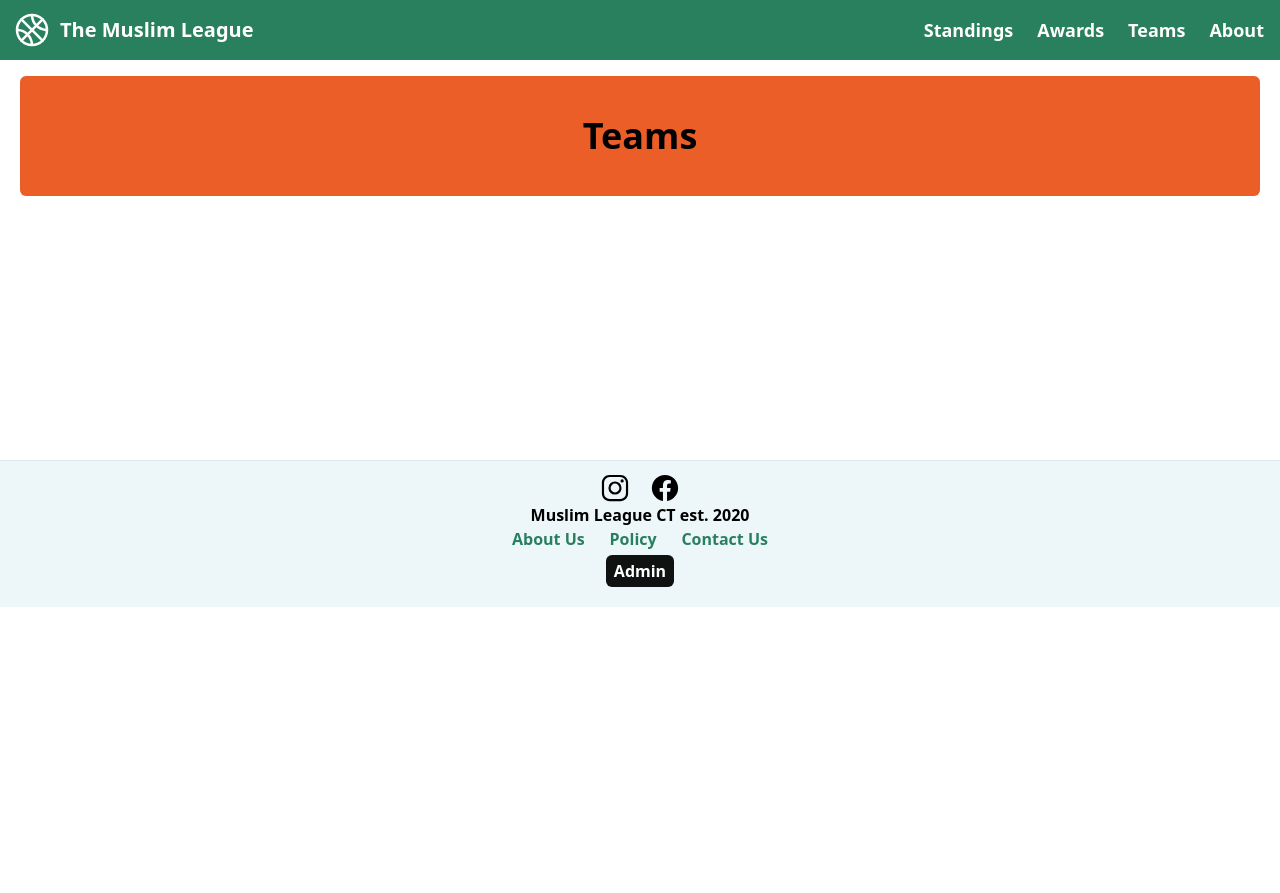
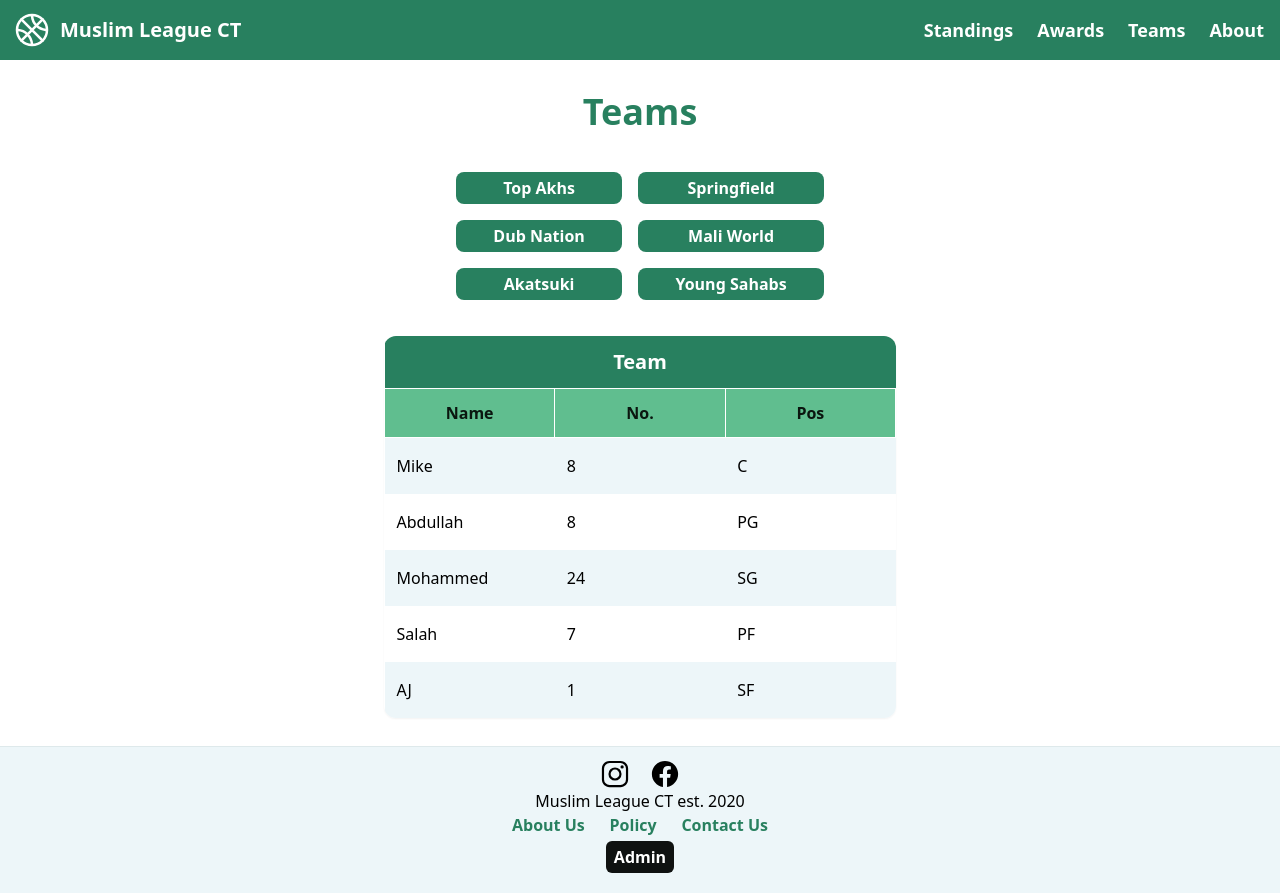
Before and after one commit to marwane8/muslim-league-app, a Next.js app in the folder ml-ui/: page /teams in a window 1280 px wide. Before the commit the page ends 800 px from the top, so only its background shows below. Built offline with nearby package versions, Linux system fonts and the light colour scheme.

Commit message:
frontend - added all accessory pages to make functioning public ODsite

```diff
--- a/ml-ui/components/Footer.tsx
+++ b/ml-ui/components/Footer.tsx
@@ -32,22 +32,33 @@ function LogoutButton() {
 export default function Footer() {
   const { user } = useAuth();
 
+
+
+
+  const goToInsta = () => {document.location.href="https://www.instagram.com/muslimleaguect/"}
+  const goToFacebook = () => {document.location.href="https://www.facebook.com/MuslimLeagueCT"}
+
   return (
     <footer className="border-t border-gray-100 max-auto bg-gray">
         <Container>
           <div className="flex justify-between pt-3 m-auto w-20 g-red">
-            <Iglogo className="w-[30px]"/>
-            <Fblogo className="w-[30px]"/>
+            <button onClick={goToInsta}>
+              <Iglogo className="w-[30px]"/>
+            </button>
+            <button onClick={goToFacebook}>
+              <Fblogo className="w-[30px]"/>
+            </button>
           </div>
-          <h3 className="text-center font-bold">Muslim League CT est. 2020</h3>
+
+            <h3 className="text-center">Muslim League CT est. 2020</h3>
            <div className="flex pb-1 m-auto w-64 justify-between">
             <NextLink href='/about'>
-                <a className="font-bold text-primary"> About Us </a>
+                <a className="font-bold text-primary"> About Us</a>
             </NextLink>
-             <NextLink href='/example'>
+             <NextLink href='/policy'>
                 <a className="font-bold text-primary"> Policy </a>
             </NextLink>
-              <NextLink href='/'>
+              <NextLink href='/contact'>
                 <a className="font-bold text-primary"> Contact Us </a>
             </NextLink>
 
--- a/ml-ui/components/Navbar.tsx
+++ b/ml-ui/components/Navbar.tsx
@@ -3,9 +3,9 @@ import React from "react"
 
 import { useState } from 'react'
 
-import Menu from '../public/menu.svg'
-import Close from '../public/close.svg'
-import Basketball from '../public/basketball.svg'
+import Menu from '/public/menu.svg'
+import Close from '/public/close.svg'
+import Basketball from '/public/basketball.svg'
 
 export default function Navbar() {
 
@@ -19,18 +19,18 @@ export default function Navbar() {
             setSubMenu('opacity-0 top-[-200px]');
         } else {
             setOpen(true);
-            setSubMenu('bg-primary rounded-b-lg top-[32px]')
+            setSubMenu('bg-primary rounded-b-lg top-[32px] shadow-2xl')
         }
     }
 
     const pages = [
         {
             name: 'Standings',
-            link: '/'
+            link: '/standings'
         },
         {
             name: 'Awards',
-            link: '/about'
+            link: '/awards'
         },
         {
             name: 'Teams',
@@ -39,7 +39,7 @@ export default function Navbar() {
 
         {
             name: 'About',
-            link: '/example'
+            link: '/about'
         },
     ]
 
@@ -53,7 +53,7 @@ export default function Navbar() {
                          <Basketball className="w-10 mx-2 cursor-pointer hover:text-primary-500 duration-500" />
                         </div>
                     </Link>
-                    The Muslim League
+                    Muslim League CT
                </span>
 
                <div className="pr-2" onClick={() => toggleMenu()}>
@@ -62,7 +62,7 @@ export default function Navbar() {
 
             </div>
 
-            <ul className={`md:flex my-4 pb-3 md:my-0 md:items-center tansition-all absolute ease-in duration-500 md:bg-primary md:opacity-100 md:static  ${subMenu}`}>
+            <ul className={`z-[1] md:flex my-4 pb-3 md:shadow-none md:my-0 md:items-center tansition-all absolute ease-in duration-500 md:bg-primary md:opacity-100 md:static  ${subMenu}`}>
 
                 { pages.map((page,index) => (
                 <li key={index} onClick={() => toggleMenu()} className="mx-3 border-b pt-3 pb-1 pr-9 md:pb-0 md:pr-0 md:border-none md:my-0 text-lg font-bold text-white hover:text-primary-500 duration-500">
--- a/ml-ui/components/layout.tsx
+++ b/ml-ui/components/layout.tsx
@@ -7,11 +7,11 @@ type Props = {
 
 const Layout = ({ children }: Props) => {
     return (
-        <>
+        <div className="flex flex-col min-h-screen">
         <Navbar />
-        <main>{children}</main>
+        <main className="grow">{children}</main>
         <Footer />
-        </>
+        </div>
     )
 }
 
--- a/ml-ui/pages/about.tsx
+++ b/ml-ui/pages/about.tsx
@@ -5,11 +5,19 @@ import Container from '../components/container'
 const About = () => {
   return (
     <div>
-      <Header title='About Us | Muslim League'/>
+      <Header title='About Us | Muslim League CT'/>
       <Container>
-      <div className='h-96'>
-        <h1 className='py-10 mt-4 text-4xl font-bold text-center rounded-md grow bg-secondary'> About US </h1>
-      </div>
+        <h2 className='text-2xl text-primary m-5 font-bold text-center md:text-4xl'> Muslim League CT </h2>
+        <div className='p-5 m-5 rounded-xl bg-gray'>
+          <p className='text-xl'>
+          Muslim League CT is an inturmural basketball league for Muslims in Connecticut.
+          Founded in 2020, our league is devoted to giving the community a chance to gather as brothers and play basketball as a means to stay united.
+          </p>
+          <p className='text-xl pt-2'>
+           <span className='font-bold'> Our Mission </span> is to unit the Ummah through sports!
+          </p>
+
+       </div>
       </Container>
    </div>
   )
--- a/ml-ui/pages/admin.tsx
+++ b/ml-ui/pages/admin.tsx
@@ -5,9 +5,9 @@ export default function Admin() {
 
     return (
         <div>
-            <Header title='Admin | Muslim League'/>
+            <Header title='Admin | Muslim League CT'/>
             <div className='h-96 bg-t-primary'>
-                <h1 className='text-4xl font-bold text-center grow bg-bg-secondary'>  Admin Page </h1>
+                <h1 className='text-4xl font-bold text-center grow bg-bg-secondary text-primary'>  Admin Page </h1>
             </div>
 
         </div>
--- /dev/null
+++ b/ml-ui/pages/awards.tsx
@@ -0,0 +1,50 @@
+import React from "react"
+import Container from "../components/container"
+
+import Header from '../components/header'
+
+export default function Award() {
+
+
+    const players = [
+        {
+            award: 'MVP',
+            name: 'Kyle Walker'
+        },
+        {
+            award: 'Scoring Leader',
+            name: 'Ralph'
+        },
+        {
+            award: 'Rebound Leader',
+            name: 'Kabar'
+        },
+        {
+            award:'DPOY',
+            name: 'Abdullah'
+        },
+        {
+            award: 'Class Act',
+            name: 'Mohammed'
+        },
+    ]
+
+    return (
+       <Container>
+            <Header title='Awards | Muslim League CT'/>
+            <h2 className='text-2xl m-8 text-primary font-bold text-center md:text-4xl'> Awards </h2>
+            <div className="flex flex-wrap justify-center max-w-xl m-auto gap-10 mb-10">
+                { players.map((player,index) => (
+
+                <div key={index}className=" rounded-xl pb-1 text-center overflow-hidden bg-gray   shadow-lg w-[250px]">
+                    <div className="h-[315px] bg-gray ">
+                        Picture
+                    </div>
+                    <h2 className="font-bold text-primary text-lg">{player.award}</h2>
+                    <p> {player.name}</p>
+                </div>
+                ))}
+            </div>
+       </Container>
+    )
+}
--- /dev/null
+++ b/ml-ui/pages/contact.tsx
@@ -0,0 +1,24 @@
+import Header from '../components/header'
+import Container from '../components/container'
+
+
+
+const Contact = () => {
+  return (
+      <Container>
+        <Header title='Contact Us | Muslim League'/>
+        <h2 className='text-2xl m-8 font-bold text-center md:text-4xl text-primary'> Contact Us </h2>
+        <div className='text-center p-5 m-5 rounded-xl bg-gray'>
+            <h3 className='font-bold text-xl'> Vale Sports Club</h3>
+            <h4> Middletown, CT 06457 </h4>
+            <p className='pt-5'> Please direct all questions and concerns to our email to: </p>
+            <p className='font-bold'> muslimleaguect@gmail.com</p>
+
+       </div>
+
+
+      </Container>
+  )
+}
+
+export default Contact
--- a/ml-ui/pages/index.tsx
+++ b/ml-ui/pages/index.tsx
@@ -4,7 +4,7 @@ import Container from '../components/container'
 import Image from 'next/image'
 import NextLink from 'next/link'
 
-import championpic from '../public/champions.jpg'
+import championpic from '/public/champions.jpg'
 
 const MiniStats = () => {
 
@@ -53,9 +53,9 @@ const MiniStats = () => {
   ]
 
   return(
-    <div className='m-5 shadow-sm bg-primary rounded-xl'>
+    <div className='m-5 shadow-sm overflow-hidden rounded-xl'>
       <table className="w-full text-left table-fixed">
-        <thead className='text-white'>
+        <thead className='bg-primary text-white'>
           <tr >
             <th className= 'w-40 px-6 py-3'>Team</th>
             <th className='px-3 py-3'>W</th>
@@ -118,7 +118,7 @@ const Home: NextPage = () => {
           </div>
           <div className='flex flex-col justify-center py-5 min-h-[160px] items-center m-5 rounded-xl bg-award_img bg-cover bg-center bg-no-repeat'>
             <h1 className='w-3/5 text-center font-bold my-3 text-white text-xl'> SEASON AWARD WINNERS </h1>
-             <NextLink href='/about'>
+             <NextLink href='/awards'>
                 <button className="px-2 w-1/3 text-center py-1 hover:bg-gradient-to-r from-primary to-secondary  rounded-md bg-primary-500 font-bold text-white">
                   <a className="font-bold text-white"> AWARDS </a>
                 </button>
@@ -127,9 +127,9 @@ const Home: NextPage = () => {
 
           <div className='flex flex-col justify-center min-h-[160px] py-5 items-center m-5 rounded-xl bg-scoring_img bg-cover bg-top bg-no-repeat'>
             <h1 className='w-3/5 text-center font-bold my-3 text-white text-xl'> OUR LEAGUE LEADERS </h1>
-             <NextLink href='/about'>
+             <NextLink href='/standings'>
                 <button className="px-2 min-w-fit w-1/3 text-center py-1 hover:bg-gradient-to-r hover:from-secondary  hover:to-primary rounded-md bg-black font-bold  text-white">
-                  <a className="font-bold py-2 text-white"> LEADERBOARDS</a>
+                  <a className="font-bold py-2 text-white"> STANDINGS </a>
                 </button>
              </NextLink>
           </div>
--- a/ml-ui/pages/login.tsx
+++ b/ml-ui/pages/login.tsx
@@ -43,11 +43,11 @@ export default function Login() {
 
   return (
     <>
-    <Header title="Login | Muslim League"/>
-    <div className="flex flex-col items-center justify-center min-h-full px-4 py-12 sm:px-6 lg:px-8">
+    <Header title="Login | Muslim League CT"/>
+    <div className="flex items-center justify-center px-4 py-12 sm:px-6 lg:px-8">
         {error ? <ErrorCard message={error}/> : null}
         <div className="w-full max-w-md p-5 space-y-8 border border-gray-100 rounded-md bg-gray">
-            <h2 className="text-3xl font-bold text-center text-black">
+            <h2 className="text-3xl font-bold text-center text-primary">
                 Admin Sign In
             </h2>
             <form className="mt-8 space-y-6" action="#" method="POST" onSubmit={handleSubmit}>
--- /dev/null
+++ b/ml-ui/pages/policy.tsx
@@ -0,0 +1,35 @@
+import NextLink from 'next/link';
+
+import Header from '../components/header'
+import Container from '../components/container'
+
+const Policy = () => {
+  return (
+    <div>
+      <Header title='Policy | Muslim League CT'/>
+      <Container>
+      <div>
+
+        <h2 className='text-2xl m-8 text-primary font-bold text-center md:text-4xl'> League Policy </h2>
+        <div className='text-center p-5 m-5 rounded-xl bg-gray'>
+
+            <p> The following policy and rules are implemented for team registration and all offical games. </p>
+
+            <div className='py-1 flex justify-between m-auto w-40'>
+              <button className="px-2 py-1 rounded-md bg-black">
+                  <a className="font-bold text-white"> Policy </a>
+              </button>
+              <button className="px-2 py-1 rounded-md bg-black">
+                  <a className="font-bold text-white"> Rules </a>
+              </button>
+            </div>
+       </div>
+
+
+      </div>
+      </Container>
+   </div>
+  )
+}
+
+export default Policy
--- /dev/null
+++ b/ml-ui/pages/standings.tsx
@@ -0,0 +1,93 @@
+import React from "react"
+import Container from "../components/container"
+
+import Header from '../components/header'
+
+
+
+export default function Standings() {
+  const data = [
+    {
+      team: "Top Akhs",
+      win: 8,
+      loss: 0,
+      diff: 90
+    },
+    {
+      team: "Springfield",
+      win: 7,
+      loss: 1,
+      diff: 30
+
+
+    },
+    {
+      team: "The Moors",
+      win: 6,
+      loss: 2,
+      diff: 10
+    },
+    {
+      team: "Young Sahabs",
+      win: 5,
+      loss: 3,
+      diff: -10
+    },
+    {
+      team: "Mali Word",
+      win: 4,
+      loss: 4,
+      diff: -15
+    },
+    {
+      team: "The Akatsuki",
+      win: 3,
+      loss: 5,
+      diff: -24
+    },
+    {
+      team: "Islam Dunk",
+      win: 2,
+      loss: 6,
+      diff: -40
+    },
+    {
+      team: "The Bulls",
+      win: 1,
+      loss: 7,
+      diff: 62
+    },
+
+  ]
+   return(
+    <Container>
+    <Header title='Standings | Muslim League CT'/>
+    <h2 className='text-2xl m-4 text-primary font-bold text-center md:text-4xl'> Standings </h2>
+    <div className='m-auto max-w-[600px] mb-5 shadow-lg overflow-hidden rounded-xl'>
+      <table className="text-left w-full table-fixed">
+        <thead className='bg-primary text-white'>
+          <tr >
+
+            <th className='px-3 py-3 w-12 pl-1 border'>POS</th>
+            <th className= 'w-40 px-6 py-3'>Team</th>
+            <th className='px-3 py-3'>W</th>
+            <th className='px-3 py-3'>L</th>
+            <th className='px-2 py-3'>+/-</th>
+          </tr>
+        </thead>
+        <tbody>
+          { data.map((teams,index) => (
+            <tr key={index} className={index%2 ? "bg-white hover:text-primary hover:font-bold " : "bg-gray hover:text-primary hover:font-bold "} >
+              <td className='px-3 py-4 font-bold bg-primary border text-white'> {index+1} </td>
+              <td className='px-3 py-4'> {teams.team} </td>
+              <td className='px-3 py-4'> {teams.win}  </td>
+              <td className='px-3 py-4'> {teams.loss} </td>
+              <td className='px-2 py-4'> {teams.diff} </td>
+            </tr>
+         ))}
+        </tbody>
+      </table>
+    </div>
+</Container>
+  )
+}
--- a/ml-ui/pages/teams.tsx
+++ b/ml-ui/pages/teams.tsx
@@ -2,17 +2,107 @@
 import Header from '../components/header'
 import Container from '../components/container'
 
-const About = () => {
-  return (
-    <div>
-      <Header title='Teams | Muslim League'/>
-      <Container>
-      <div className='h-96'>
-        <h1 className='py-10 mt-4 text-4xl font-bold text-center rounded-md grow bg-red'> Teams </h1>
-      </div>
-      </Container>
-   </div>
+
+const TeamTable = () => {
+
+  const team = [
+    {
+      player: "Mike",
+      number: 8,
+      pos: "C"
+    },
+    {
+      player: "Abdullah",
+      number: 8,
+      pos: "PG"
+    },
+    {
+      player: "Mohammed",
+      number: 24,
+      pos: "SG"
+    },
+    {
+      player: "Salah",
+      number: 7,
+      pos: "PF"
+    },
+    {
+      player: "AJ",
+      number: 1,
+      pos: "SF"
+    }
+  ]
+
+  return(
+    <div className='m-auto my-7 shadow-sm max-w-lg overflow-hidden rounded-xl'>
+      <table className="w-full text-left table-fixed">
+        <thead className=' text-white'>
+          <tr>
+            <th colSpan={3} className="py-3 bg-primary text-xl text-center"> Team </th>
+          </tr>
+          <tr  className='bg-primary-100 text-center  text-primary-500'>
+            <th className= 'w-40 px-6 py-3 border border-white'> Name </th>
+            <th className='px-3 py-3 border border-white'> No. </th>
+            <th className='px-3 py-3 border border-white'> Pos </th>
+          </tr>
+        </thead>
+        <tbody>
+          { team.map((team,index) => (
+            <tr key={index} className={index%2 ? "bg-white hover:text-primary hover:font-bold " : "bg-gray hover:text-primary hover:font-bold "} >
+              <td className='px-3 py-4'> {team.player} </td>
+              <td className='px-3 py-4'> {team.number}  </td>
+              <td className='px-3 py-4'> {team.pos} </td>
+            </tr>
+         ))}
+        </tbody>
+      </table>
+    </div>
   )
 }
 
-export default About
+
+
+const Teams = () => {
+
+    const teams = [
+        {
+            name: 'Top Akhs'
+        },
+        {
+            name: 'Dub Nation'
+        },
+        {
+            name: 'Akatsuki'
+        },
+        {
+            name: 'Springfield'
+        },
+        {
+            name: 'Mali World'
+        },
+        {
+            name: 'Young Sahabs'
+        },
+
+    ]
+
+
+  return (
+      <Container>
+      <Header title='Teams | Muslim League CT'/>
+      <h2 className='text-2xl m-8 text-primary font-bold text-center md:text-4xl'> Teams </h2>
+      <div className='flex flex-col justify-between flex-wrap h-36 max-w-sm m-auto'>
+
+          { teams.map((team,index) => (
+            <button  key={index} className='font-bold bg-primary text-white m-2  py-1 px-3 rounded-lg'>
+              {team.name}
+            </button>
+         ))}
+
+      </div>
+       <TeamTable/>
+      </Container>
+  )
+}
+
+export default Teams
```
Also changed, not shown: 1 other file (tests, documents, lock files or other folders).
